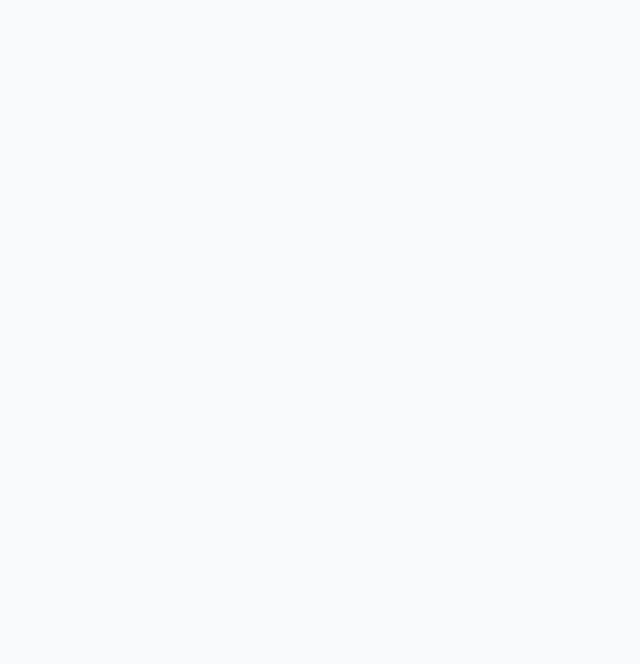
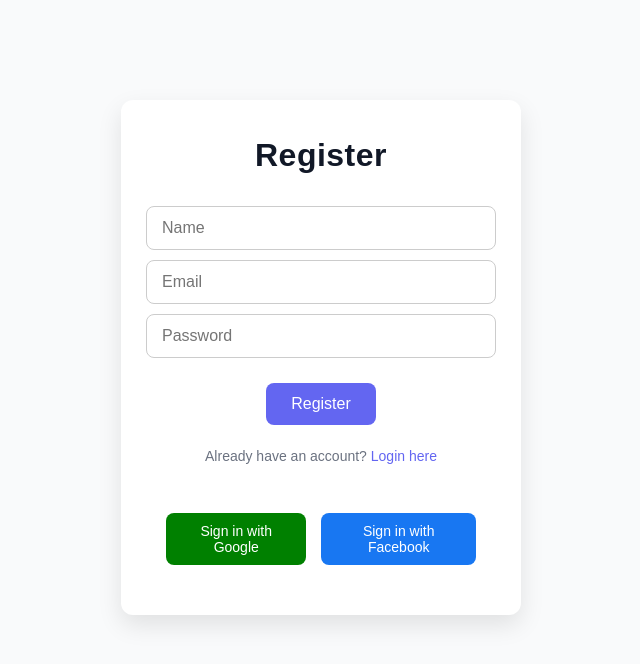
Before and after one commit to Sdngl/e-commerce, a React (Vite) app: page /register in a window 1280 px wide. Before the commit this address had no page. Shown: the top 664 px of the page, without its empty margins (319-959 px from the left). Built offline with nearby package versions, Linux system fonts and the light colour scheme.

Commit message:
adding login

```diff
--- a/package.json
+++ b/package.json
@@ -11,6 +11,7 @@
   },
   "dependencies": {
     "axios": "^1.13.4",
+    "firebase": "^12.8.0",
     "react": "^19.2.0",
     "react-dom": "^19.2.0",
     "react-router-dom": "^7.13.0"
--- a/src/App.jsx
+++ b/src/App.jsx
@@ -1,22 +1,29 @@
-import React from 'react';
-import { Routes, Route, Link } from 'react-router-dom';
-import Home from './Components/home';
-import Products from './Components/products';
-import ProductDetails from './Components/productdetails';
-import './App.css';
-import { CartContext } from './Context/cartcontext';
-import Navbar from './Components/navbar';
+import React from "react";
+import { Routes, Route, Navigate } from "react-router-dom";
+import Home from "./Components/home";
+import Products from "./Components/products";
+import ProductDetails from "./Components/productdetails";
+import Login from "./Components/login";
+import Register from "./Components/register";
+import "./App.css";
 
 function App() {
   return (
     <div>
-      {/* Optional navigation */}
+      <Routes>
+        {/* Default route / goes to Login */}
+        <Route path="/" element={<Login />} />
 
-<navbar/>
-      <Routes>
-        <Route path="/" element={<Home />} />
+        {/* Register page */}
+        <Route path="/register" element={<Register />} />
+
+        {/* Home & Products pages */}
+        <Route path="/home" element={<Home />} />
         <Route path="/products" element={<Products />} />
         <Route path="/products/:id" element={<ProductDetails />} />
+
+        {/* Catch-all: redirect to login */}
+        <Route path="*" element={<Navigate to="/" replace />} />
       </Routes>
     </div>
   );
--- a/src/Components/home.jsx
+++ b/src/Components/home.jsx
@@ -1,6 +1,6 @@
-import React from 'react';
-import { Link } from 'react-router-dom';
-import Navbar from './navbar'; // import the navbar
+import React from "react";
+import { Link } from "react-router-dom";
+import Navbar from "./navbar"; // import your Navbar
 
 export default function Home() {
   return (
--- /dev/null
+++ b/src/Components/login.css
@@ -0,0 +1,125 @@
+/* Container */
+.login-container {
+    max-width: 400px;
+    margin: 60px auto;
+    padding: 30px 25px;
+    text-align: center;
+    border-radius: 12px;
+    background: #ffffff;
+    box-shadow: 0 10px 25px rgba(0, 0, 0, 0.1);
+    transition: transform 0.2s ease, box-shadow 0.2s ease;
+}
+
+.login-container:hover {
+    transform: translateY(-5px);
+    box-shadow: 0 15px 30px rgba(0, 0, 0, 0.15);
+}
+
+.login-container h2 {
+    font-size: 2rem;
+    margin-bottom: 25px;
+    color: #111827;
+    font-weight: 600;
+    letter-spacing: 0.5px;
+}
+
+/* Input Fields */
+.login-input {
+    display: block;
+    width: 100%;
+    max-width: 350px;
+    margin: 10px auto;
+    padding: 12px 15px;
+    font-size: 16px;
+    border: 1px solid #ccc;
+    border-radius: 8px;
+    outline: none;
+    transition: border-color 0.2s, box-shadow 0.2s;
+}
+
+.login-input:focus {
+    border-color: #6366f1;
+    box-shadow: 0 0 6px rgba(99, 102, 241, 0.4);
+}
+
+/* Login Button */
+.login-btn {
+    display: inline-block;
+    padding: 12px 25px;
+    margin-top: 15px;
+    font-size: 16px;
+    font-weight: 500;
+    color: #fff;
+    background: #6366f1;
+    border: none;
+    border-radius: 8px;
+    cursor: pointer;
+    transition: background 0.3s, transform 0.2s;
+}
+
+.login-btn:hover {
+    background: #4f46e5;
+    transform: translateY(-2px);
+}
+
+/* Social Buttons */
+/* Social Buttons */
+.social-buttons-container {
+    margin-top: 25px;
+    display: flex;
+    /* <-- use flexbox */
+    justify-content: center;
+    /* center horizontally */
+    gap: 15px;
+    /* space between buttons */
+}
+.social-btn {
+    padding: 10px 18px;
+    font-size: 14px;
+    font-weight: 500;
+    border: none;
+    border-radius: 8px;
+    cursor: pointer;
+    transition: background 0.3s, transform 0.2s, box-shadow 0.2s;
+}
+
+.social-btn:hover {
+    transform: translateY(-2px);
+    box-shadow: 0 6px 15px rgba(0, 0, 0, 0.1);
+}
+
+/* Social Colors */
+.social-btn.google {
+    background: green;
+    color: #fff;
+}
+
+.social-btn.google:hover {
+    background: darkgreen;
+}
+
+.social-btn.facebook {
+    background: #1877f2;
+    color: #fff;
+}
+
+.social-btn.facebook:hover {
+    background: #125ecb;
+}
+
+/* Paragraph */
+.login-container p {
+    margin-top: 20px;
+    font-size: 14px;
+    color: #6b7280;
+}
+
+.login-container a {
+    color: #6366f1;
+    text-decoration: none;
+    font-weight: 500;
+}
+
+.login-container a:hover {
+    text-decoration: underline;
+}
--- /dev/null
+++ b/src/Components/login.jsx
@@ -0,0 +1,26 @@
+// Components/Login.jsx
+import React from "react";
+import { Link } from "react-router-dom";
+import "./Login.css"; // import the CSS file
+
+export default function Login() {
+  return (
+    <div className="login-container">
+      <h2>Login</h2>
+
+      <input type="email" placeholder="Email" className="login-input" />
+      <input type="password" placeholder="Password" className="login-input" />
+      <button className="login-btn">Login</button>
+
+      <p>
+        Don't have an account? <Link to="/register">Register here</Link>
+      </p>
+
+      <div className="social-buttons-container">
+  <button className="social-btn google">Sign in with Google</button>
+  <button className="social-btn facebook">Sign in with Facebook</button>
+</div>
+
+    </div>
+  );
+}
--- a/src/Components/navbar.css
+++ b/src/Components/navbar.css
@@ -90,5 +90,6 @@
 
 .cart-button::before {
     content: "🛒";
+    color:white;
     /* cart icon */
 }
--- /dev/null
+++ b/src/Components/register.css
@@ -0,0 +1,122 @@
+/* Container */
+.register-container {
+    max-width: 400px;
+    margin: 60px auto;
+    padding: 30px 25px;
+    text-align: center;
+    border-radius: 12px;
+    background: #ffffff;
+    box-shadow: 0 10px 25px rgba(0, 0, 0, 0.1);
+    transition: transform 0.2s ease, box-shadow 0.2s ease;
+}
+
+.register-container:hover {
+    transform: translateY(-5px);
+    box-shadow: 0 15px 30px rgba(0, 0, 0, 0.15);
+}
+
+.register-container h2 {
+    font-size: 2rem;
+    margin-bottom: 25px;
+    color: #111827;
+    font-weight: 600;
+    letter-spacing: 0.5px;
+}
+
+/* Input Fields */
+.register-input {
+    display: block;
+    width: 100%;
+    max-width: 350px;
+    margin: 10px auto;
+    padding: 12px 15px;
+    font-size: 16px;
+    border: 1px solid #ccc;
+    border-radius: 8px;
+    outline: none;
+    transition: border-color 0.2s, box-shadow 0.2s;
+}
+
+.register-input:focus {
+    border-color: #6366f1;
+    box-shadow: 0 0 6px rgba(99, 102, 241, 0.4);
+}
+
+/* Register Button */
+.register-btn {
+    display: inline-block;
+    padding: 12px 25px;
+    margin-top: 15px;
+    font-size: 16px;
+    font-weight: 500;
+    color: #fff;
+    background: #6366f1;
+    border: none;
+    border-radius: 8px;
+    cursor: pointer;
+    transition: background 0.3s, transform 0.2s;
+}
+
+.register-btn:hover {
+    background: #4f46e5;
+    transform: translateY(-2px);
+}
+
+/* Social Buttons */
+.social-buttons-container {
+    margin-top: 25px;
+    display: flex;
+    justify-content: center;
+    gap: 15px;
+}
+
+.social-btn {
+    padding: 10px 18px;
+    font-size: 14px;
+    font-weight: 500;
+    border: none;
+    border-radius: 8px;
+    cursor: pointer;
+    transition: background 0.3s, transform 0.2s, box-shadow 0.2s;
+}
+
+.social-btn:hover {
+    transform: translateY(-2px);
+    box-shadow: 0 6px 15px rgba(0, 0, 0, 0.1);
+}
+
+/* Social Colors */
+.social-btn.google {
+    background: green;
+    color: #fff;
+}
+
+.social-btn.google:hover {
+    background: green;
+}
+
+.social-btn.facebook {
+    background: #1877f2;
+    color: #fff;
+}
+
+.social-btn.facebook:hover {
+    background: #125ecb;
+}
+
+/* Paragraph */
+.register-container p {
+    margin-top: 20px;
+    font-size: 14px;
+    color: #6b7280;
+}
+
+.register-container a {
+    color: #6366f1;
+    text-decoration: none;
+    font-weight: 500;
+}
+
+.register-container a:hover {
+    text-decoration: underline;
+}
--- /dev/null
+++ b/src/Components/register.jsx
@@ -0,0 +1,49 @@
+// Components/Register.jsx
+import React from "react";
+import { Link } from "react-router-dom";
+import { GoogleAuthProvider, signInWithPopup } from "firebase/auth";
+import { doc, setDoc } from "firebase/firestore";
+import "./Register.css"; // import the CSS file
+import { auth, db } from "../config/firebase";
+
+
+const provider = new GoogleAuthProvider();
+
+const signInWithGoogle = async () => {
+  const result = await signInWithPopup(auth, provider);
+  const user = result.user;
+
+  await setDoc(doc(db, "users", user.uid), {
+    uid: user.uid,
+    name: user.displayName,
+    authProvider: "google",
+    email: user.email,
+  });
+};
+
+export default function Register() {
+  return (
+    <div className="register-container">
+      <h2>Register</h2>
+
+      <input type="text" placeholder="Name" className="register-input" />
+      <input type="email" placeholder="Email" className="register-input" />
+      <input type="password" placeholder="Password" className="register-input" />
+      <button className="register-btn">Register</button>
+
+      <p>
+        Already have an account? <Link to="/login">Login here</Link>
+      </p>
+
+      <div className="social-buttons-container">
+  <button className="social-btn google" onClick={signInWithGoogle}>
+    Sign in with Google
+  </button>
+  <button className="social-btn facebook">
+    Sign in with Facebook
+  </button>
+</div>
+
+    </div>
+  );
+}
--- /dev/null
+++ b/src/config/firebase.js
@@ -0,0 +1,21 @@
+// Import the functions you need from the SDKs you need
+import { initializeApp } from "firebase/app";
+import { getAnalytics } from "firebase/analytics";
+// TODO: Add SDKs for Firebase products that you want to use
+// https://firebase.google.com/docs/web/setup#available-libraries
+
+// Your web app's Firebase configuration
+// For Firebase JS SDK v7.20.0 and later, measurementId is optional
+const firebaseConfig = {
+  apiKey: "AIzaSyCUBF1w27rA14QfGTt4GJgTmJIZULpzQTg",
+  authDomain: "e-commerce-6a435.firebaseapp.com",
+  projectId: "e-commerce-6a435",
+  storageBucket: "e-commerce-6a435.firebasestorage.app",
+  messagingSenderId: "236968185773",
+  appId: "1:236968185773:web:997135f48d2cfa01755b24",
+  measurementId: "G-MQRLYFVDW6"
+};
+
+// Initialize Firebase
+const app = initializeApp(firebaseConfig);
+const analytics = getAnalytics(app);
```
Also changed, not shown: 2 other files (tests, documents, lock files or other folders).
